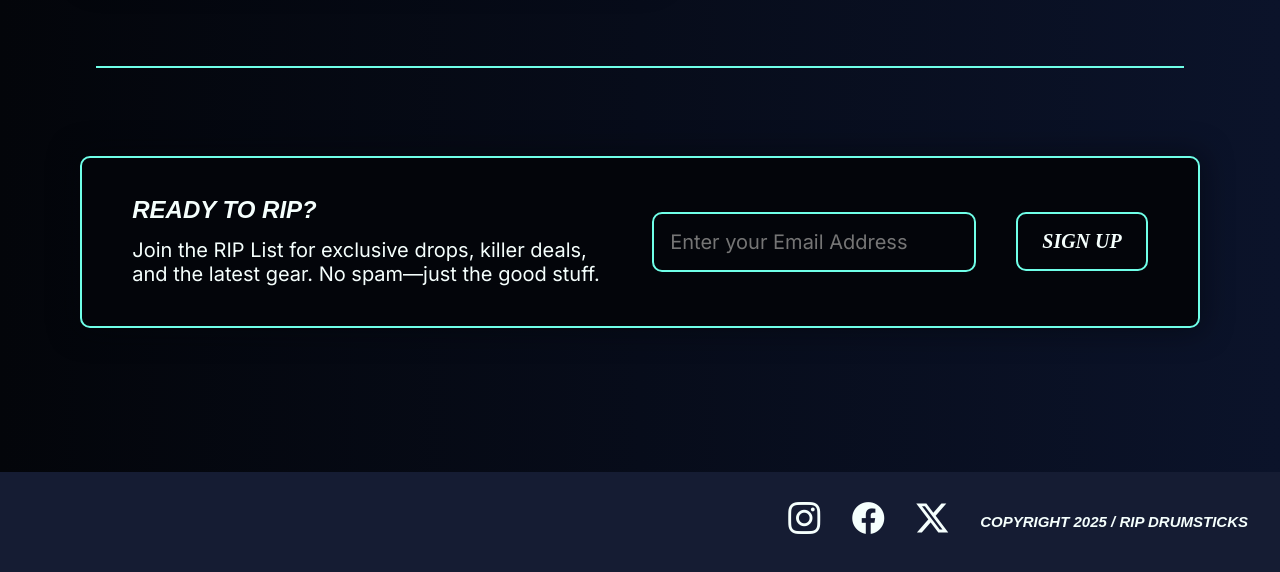
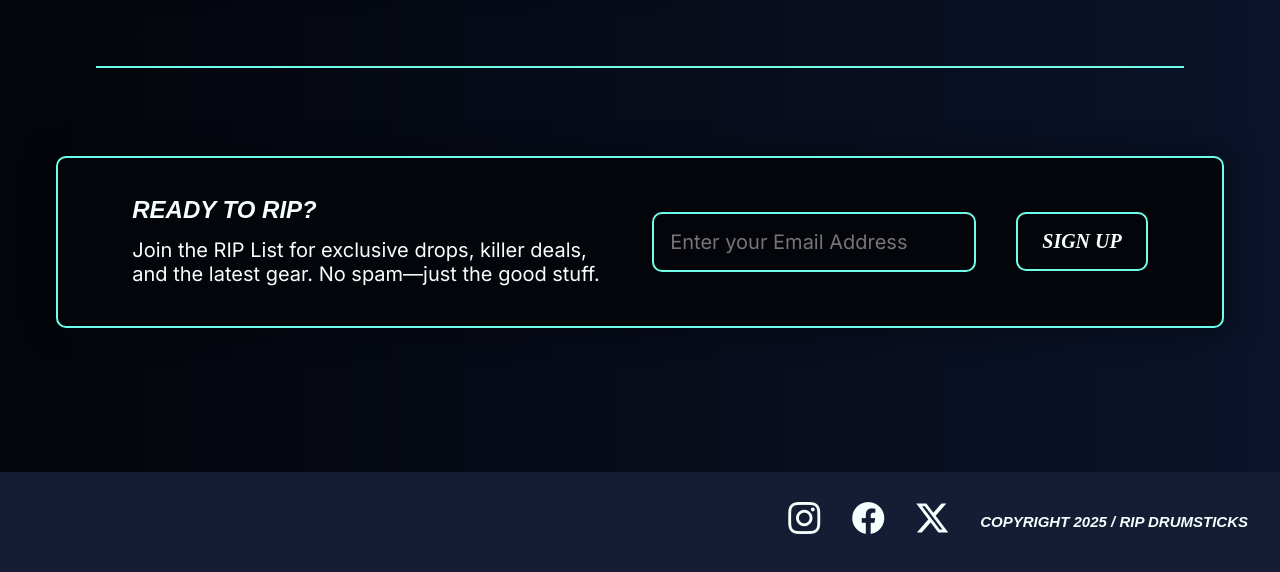
Before and after one commit to IanSzymanski/landing-page-szymanskii-368, a plain HTML site: page index.html in a window 1280 px wide. Shown: the part 1994-2566 px from the top of the page. Drawn offline with Linux system fonts and the light colour scheme; a web font is replaced by a local one.

Commit message:
Updated Values

```diff
--- a/styles.css
+++ b/styles.css
@@ -270,7 +270,7 @@
     flex-wrap: wrap;
     justify-content: center;
     align-items: center;
-    max-width: 70rem;
+    max-width: 73rem;
     padding: 2.5rem;
     gap: 2.5rem;
     box-shadow: var(--Dark-Shadow);
```
